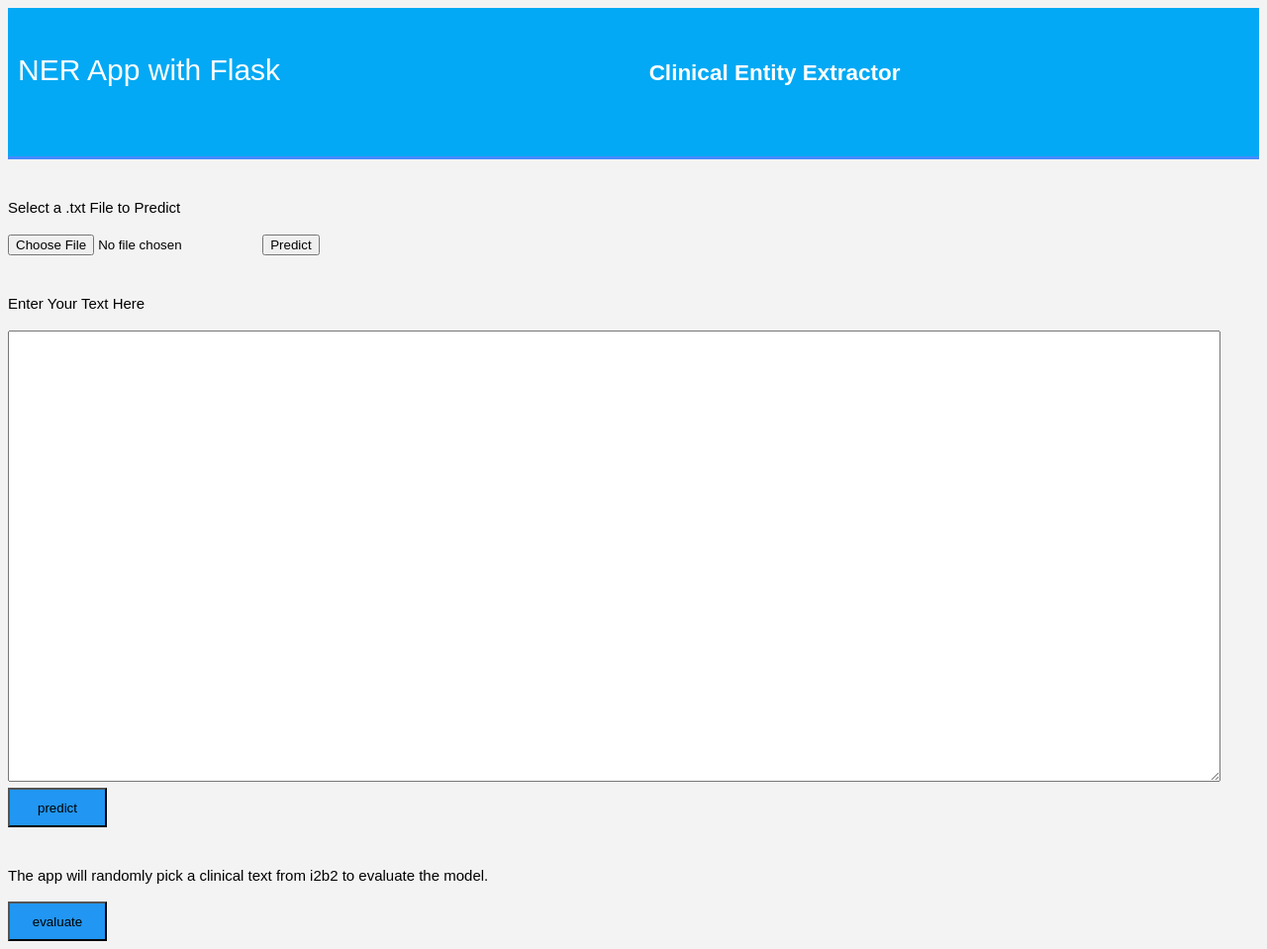
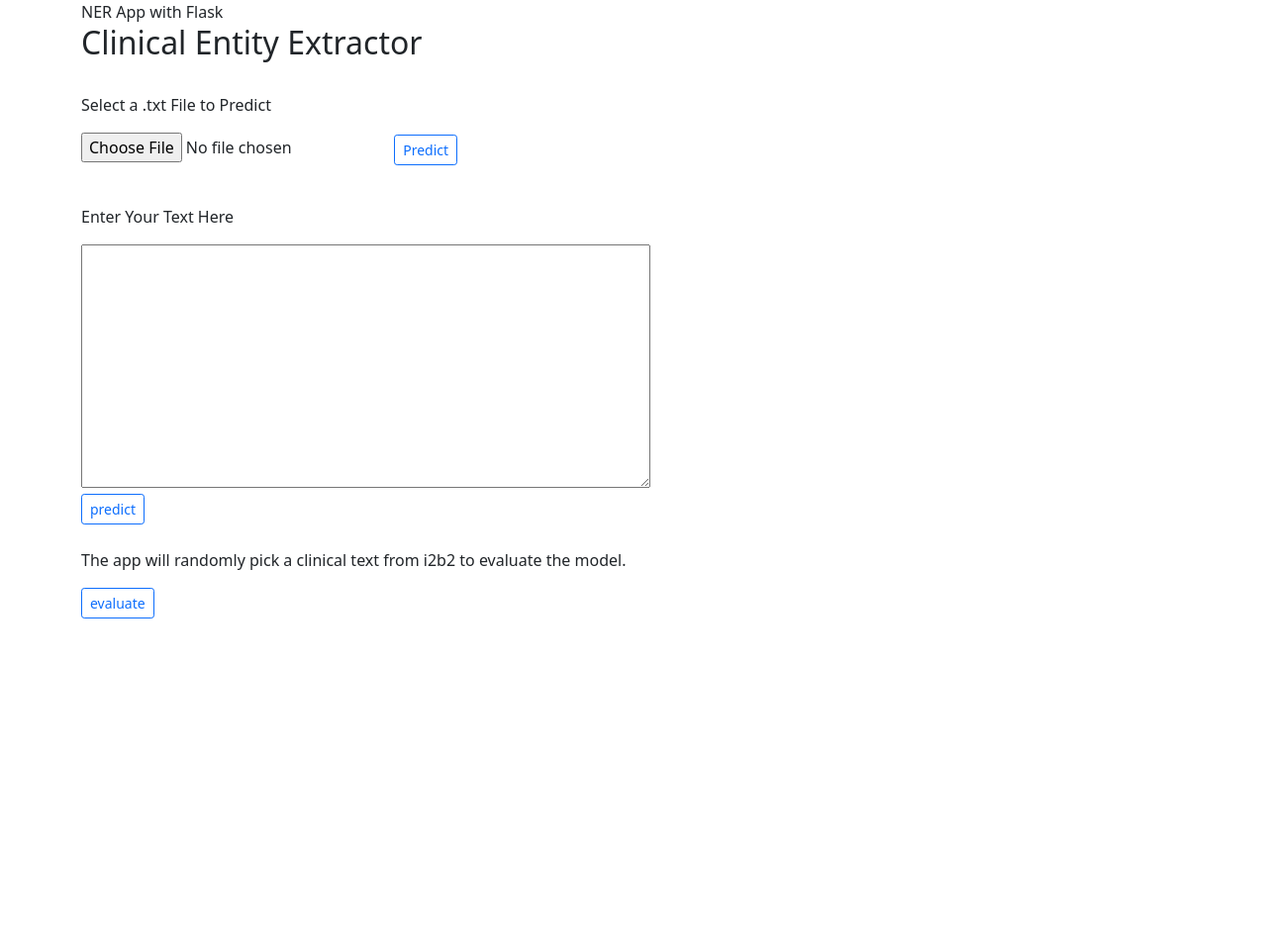
Before and after one commit to sajjadIslam2619/Medical-Terminology-Detection-Classification, a Flask app: template templates/home.html in a window 1280 px wide. Shown: the whole page at 99% size. After the commit the page ends 625 px from the top, so only its background shows below. Run offline with Flask 2, Linux system fonts and the light colour scheme; the template is opened without the code that fills it, so the values that code supplies are empty; parts of the project's set-up code (start-up, migrations or seed data) failed here and were passed over.

Commit message:
index.html

```diff
--- a/templates/home.html
+++ b/templates/home.html
@@ -1,10 +1,20 @@
-<!DOCTYPE html>
+<!-- <!DOCTYPE html>
 <html>
 <head>
 	<title>Home</title>
-	<!-- <link rel="stylesheet" type="text/css" href="../static/css/styles.css"> -->
 	<link rel="stylesheet" type="text/css" href="{{ url_for('static', filename='css/styles.css') }}">
+</head> -->
+
+<!DOCTYPE html>
+<html lang="en">
+
+<head>
+	<title>Home</title>
+	<meta charset="utf-8">
+	<meta name="viewport" content="width=device-width, initial-scale=1">
+	<link href="https://cdn.jsdelivr.net/npm/bootstrap@5.1.3/dist/css/bootstrap.min.css" rel="stylesheet">
 </head>
+
 <body>
 
 	<header>
@@ -18,37 +28,39 @@
 	</header>
 
     <br/>
-    <div class="ml-container">
+    <div class="container mb-3">
         <p>Select a .txt File to Predict</p>
         <form action="{{url_for('predict_file')}}" method="POST" enctype=multipart/form-data>
-        <input type=file name=file>
-        <input type=submit value=Predict>
+		<!-- <label for="formFile" class="form-label">Default file input example</label>
+		<input class="form-control" type="file" id="formFile"> -->
+		<input type=file name=file>
+        <input class="btn btn-outline-primary btn-sm" type=submit value=Predict>
         </form>
 	</div>
     <br/>
 
-	<div class="ml-container">
+	<div class="container">
 
         <form action="{{url_for('predict_message')}}" method="POST">
 		<p>Enter Your Text Here</p>
 		<!-- <input type="text" name="comment"/> -->
-		<textarea name="message" rows="30" cols="150"></textarea>
+		<textarea name="message" rows="10" cols="60"></textarea>
 		<br/>
 
-		<input type="submit" class="btn-info" value="predict">
+		<input class="btn btn-outline-primary btn-sm" type="submit" value="predict">
 
 	    </form>
 	</div>
 
 	<br/>
 
-	<div class="ml-container">
+	<div class="container">
 
 		<form action="{{ url_for('evaluate')}}" method="POST">
 
 		<p>The app will randomly pick a clinical text from i2b2 to evaluate the model.</p>
 
-		<input type="submit" class="btn-info" value="evaluate">
+		<input class="btn btn-outline-primary btn-sm" type="submit" value="evaluate">
 
 	    </form>
 
```
Also changed, not shown: 1 other file.
